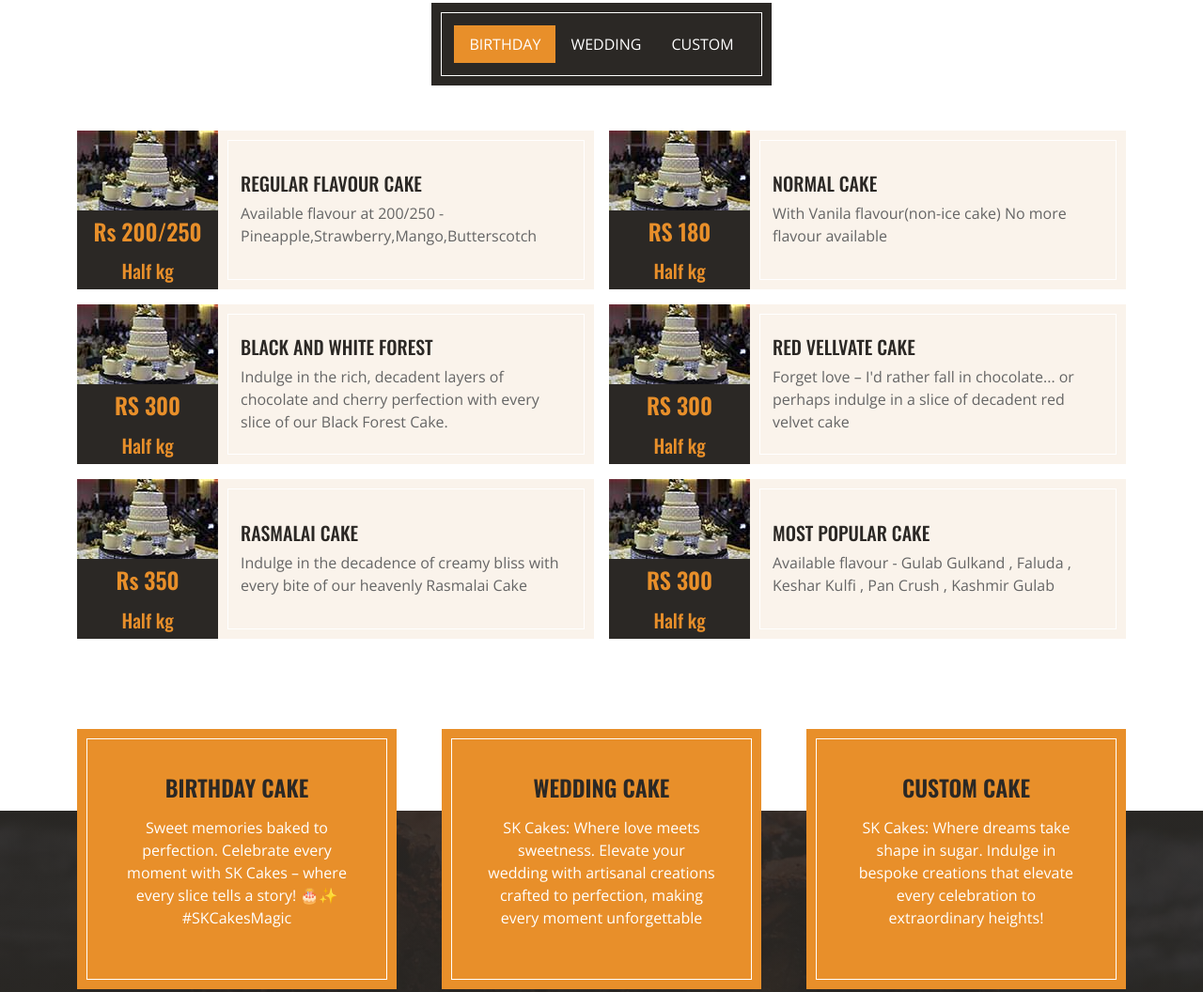
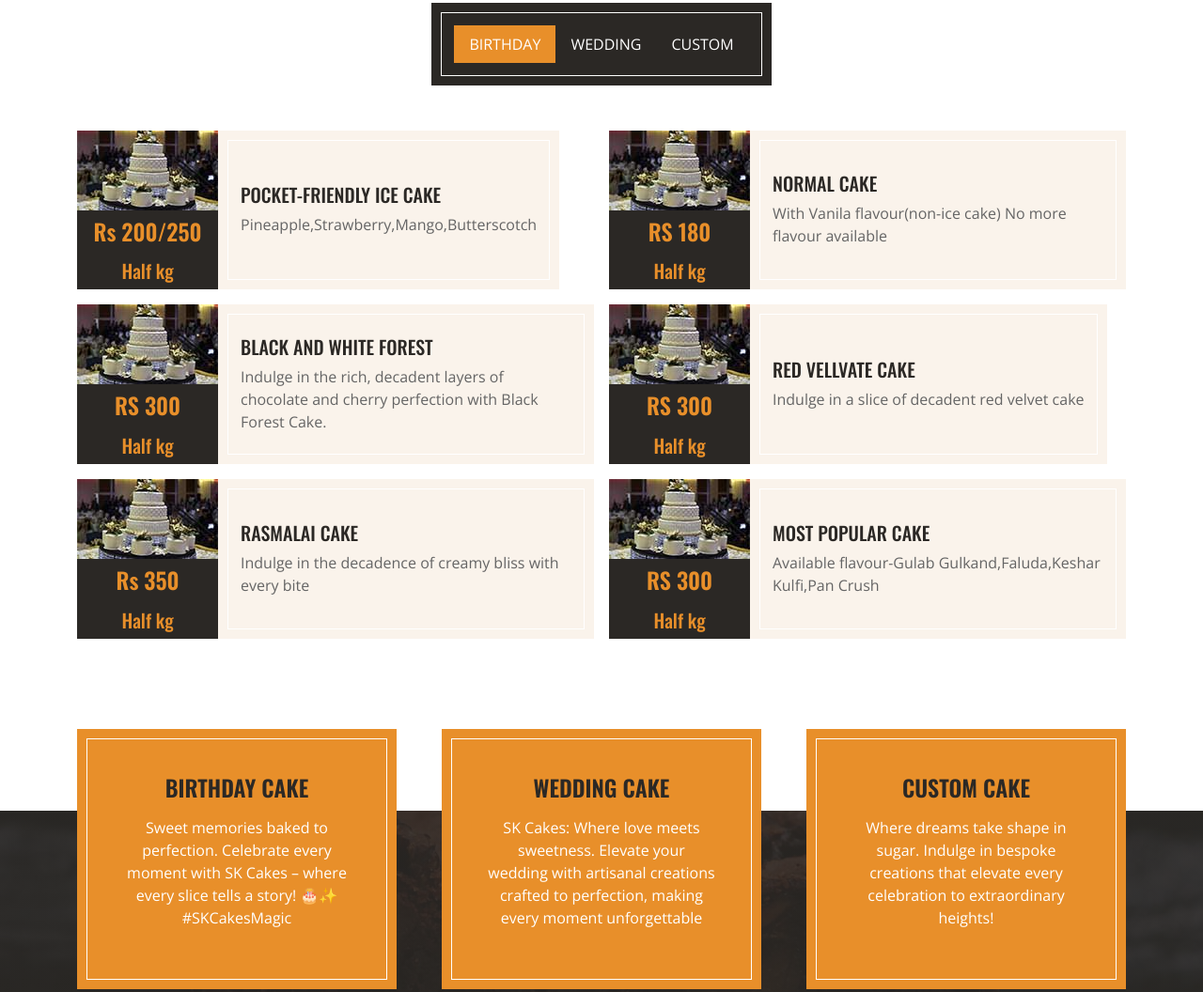
Before and after one commit to samarthkhorate/skcakes.in.net, a plain HTML site: page index.html in a window 1280 px wide. Shown: the part 1972-3028 px from the top of the page at 94% size. Drawn offline with nearby package versions, Linux system fonts and the light colour scheme.

Commit message:
Changes committed from  at 22-02-2024_22-10-53.28

```diff
--- a/index.html
+++ b/index.html
@@ -259,8 +259,8 @@
                                         <h5 class="bg-dark text-primary p-2 m-0">Half kg</h5>
                                     </div>
                                     <div class="d-flex flex-column justify-content-center text-start bg-secondary border-inner px-4">
-                                        <h5 class="text-uppercase">Regular flavour Cake </h5>
-                                        <span>Available flavour at 200/250 - Pineapple,Strawberry,Mango,Butterscotch</span>
+                                        <h5 class="text-uppercase">pocket-friendly Ice Cake </h5>
+                                        <span>Pineapple,Strawberry,Mango,Butterscotch</span>
                                     </div>
                                 </div>
                             </div>
@@ -273,7 +273,7 @@
                                     </div>
                                     <div class="d-flex flex-column justify-content-center text-start bg-secondary border-inner px-4">
                                         <h5 class="text-uppercase">Normal Cake</h5>
-                                        <span>    With Vanila flavour(non-ice cake) No more flavour available</span>
+                                        <span>With Vanila flavour(non-ice cake) No more flavour available</span>
                                     </div>
                                 </div>
                             </div>
@@ -286,7 +286,7 @@
                                     </div>
                                     <div class="d-flex flex-column justify-content-center text-start bg-secondary border-inner px-4">
                                         <h5 class="text-uppercase">Black And White Forest</h5>
-                                        <span>Indulge in the rich, decadent layers of chocolate and cherry perfection with every slice of our Black Forest Cake.</span>
+                                        <span>Indulge in the rich, decadent layers of chocolate and cherry perfection with  Black Forest Cake.</span>
                                     </div>
                                 </div>
                             </div>
@@ -299,7 +299,7 @@
                                     </div>
                                     <div class="d-flex flex-column justify-content-center text-start bg-secondary border-inner px-4">
                                         <h5 class="text-uppercase">Red vellvate Cake</h5>
-                                        <span>Forget love – I'd rather fall in chocolate... or perhaps indulge in a slice of decadent red velvet cake</span>
+                                        <span>Indulge in a slice of decadent red velvet cake</span>
                                     </div>
                                 </div>
                             </div>
@@ -312,7 +312,7 @@
                                     </div>
                                     <div class="d-flex flex-column justify-content-center text-start bg-secondary border-inner px-4">
                                         <h5 class="text-uppercase">Rasmalai Cake</h5>
-                                        <span>Indulge in the decadence of creamy bliss with every bite of our heavenly Rasmalai Cake</span>
+                                        <span>Indulge in the decadence of creamy bliss with every bite</span>
                                     </div>
                                 </div>
                             </div>
@@ -325,7 +325,7 @@
                                     </div>
                                     <div class="d-flex flex-column justify-content-center text-start bg-secondary border-inner px-4">
                                         <h5 class="text-uppercase">Most Popular Cake</h5>
-                                        <span>Available flavour - Gulab Gulkand , Faluda , Keshar Kulfi , Pan Crush , Kashmir Gulab </span>
+                                        <span>Available flavour-Gulab Gulkand,Faluda,Keshar Kulfi,Pan Crush</span>
                                     </div>
                                 </div>
                             </div>
@@ -511,7 +511,7 @@
                 <div class="col-lg-4 col-md-6">
                     <div class="bg-primary border-inner text-center text-white p-5">
                         <h4 class="text-uppercase mb-3">Custom Cake</h4>
-                        <p>SK Cakes: Where dreams take shape in sugar. Indulge in bespoke creations that elevate every celebration to extraordinary heights!</p>
+                        <p>Where dreams take shape in sugar. Indulge in bespoke creations that elevate every celebration to extraordinary heights!</p>
                         <!-- <a class="text-uppercase text-dark" href="">Read More <i class="bi bi-arrow-right"></i></a> -->
                     </div>
                 </div>
```
